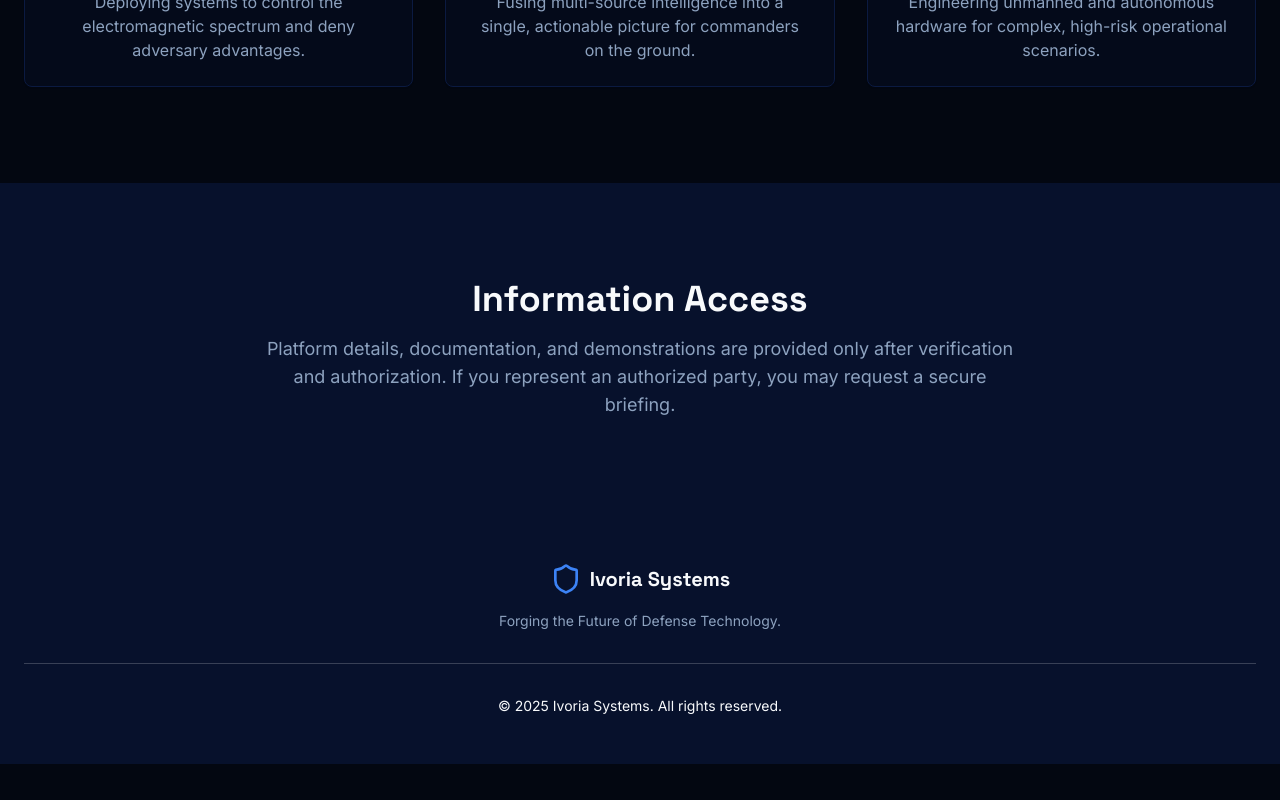
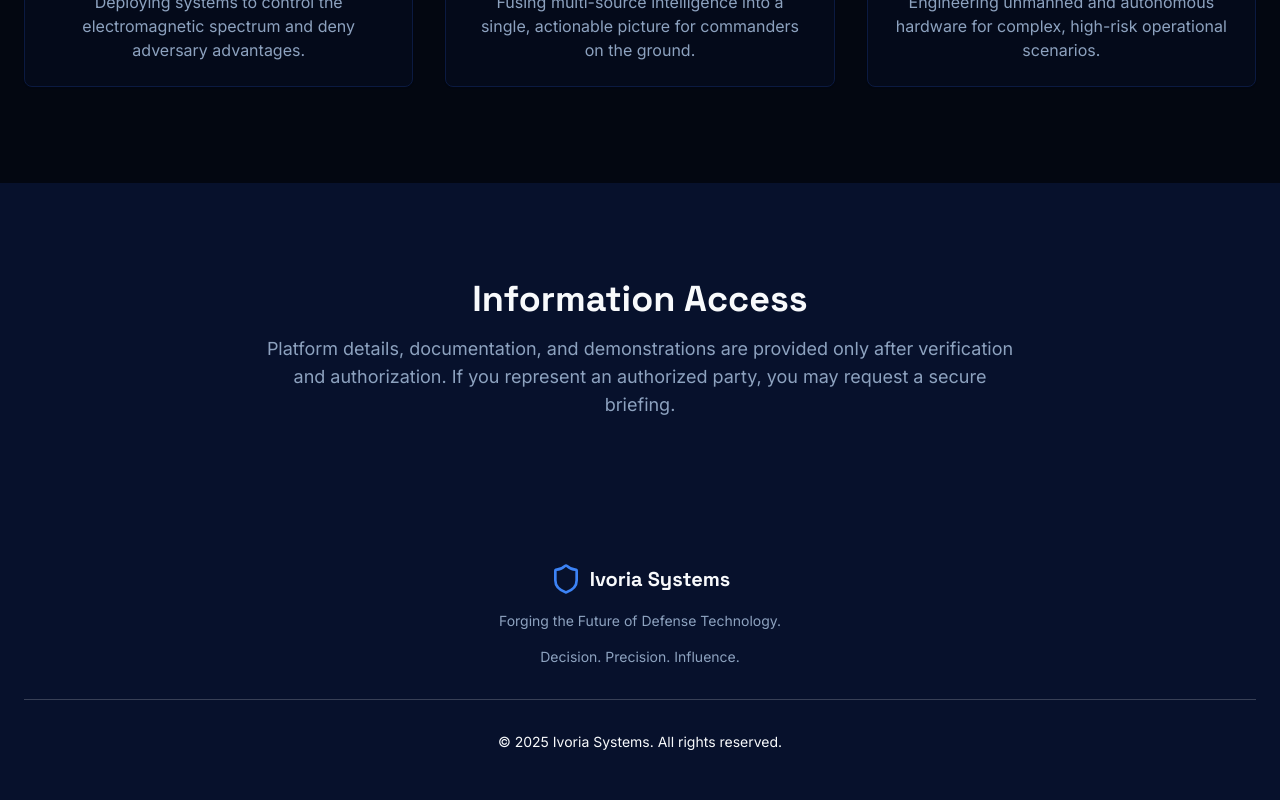
Before and after one commit to kabirpeswani/IvoriaSystems, a Next.js app: page / in a window 1280 px wide. Shown: the part 2181-2981 px from the top of the page. Before the commit the page ends 2945 px from the top, so only its background shows below. Built offline with nearby package versions, Linux system fonts and the light colour scheme.

Commit message:
add one more line Decision. Precision. Influence. (_for element div_)

```diff
--- a/src/components/layout/footer.tsx
+++ b/src/components/layout/footer.tsx
@@ -14,6 +14,9 @@ export function Footer() {
             <p className="text-sm text-muted-foreground">
               Forging the Future of Defense Technology.
             </p>
+            <p className="text-sm text-muted-foreground">
+              Decision. Precision. Influence.
+            </p>
           </div>
         </div>
         <div className="mt-8 border-t border-secondary-foreground/20 pt-8 text-center text-sm">
```
